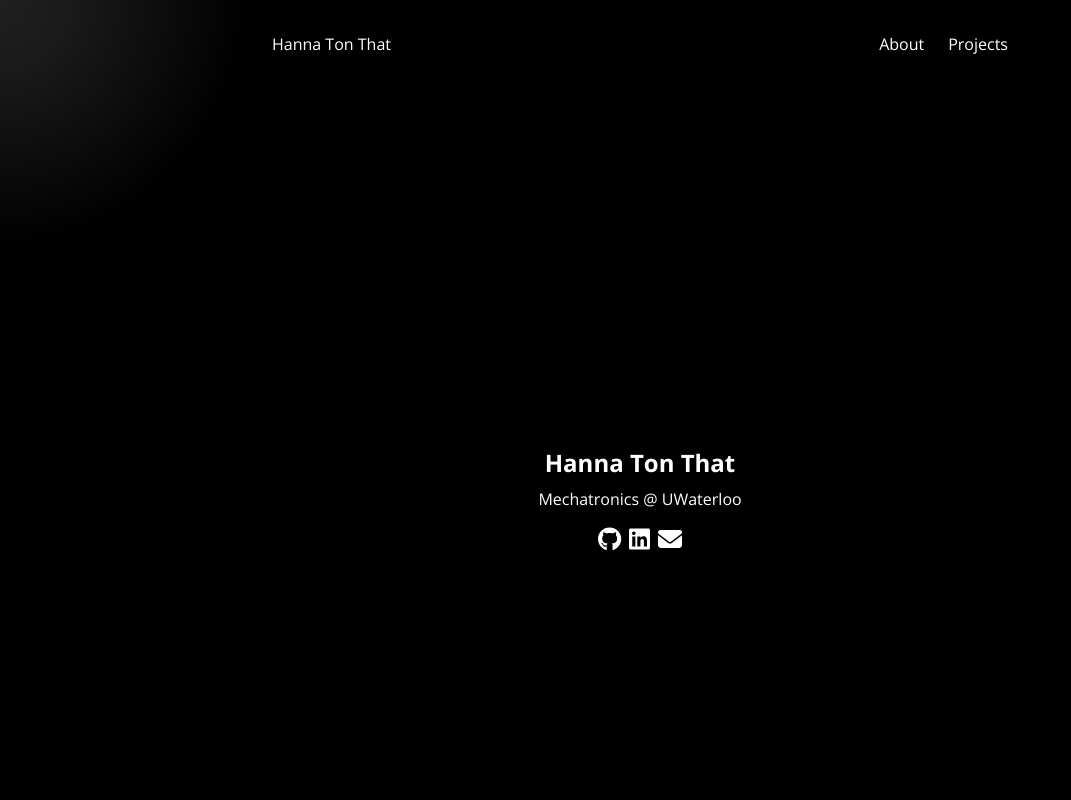
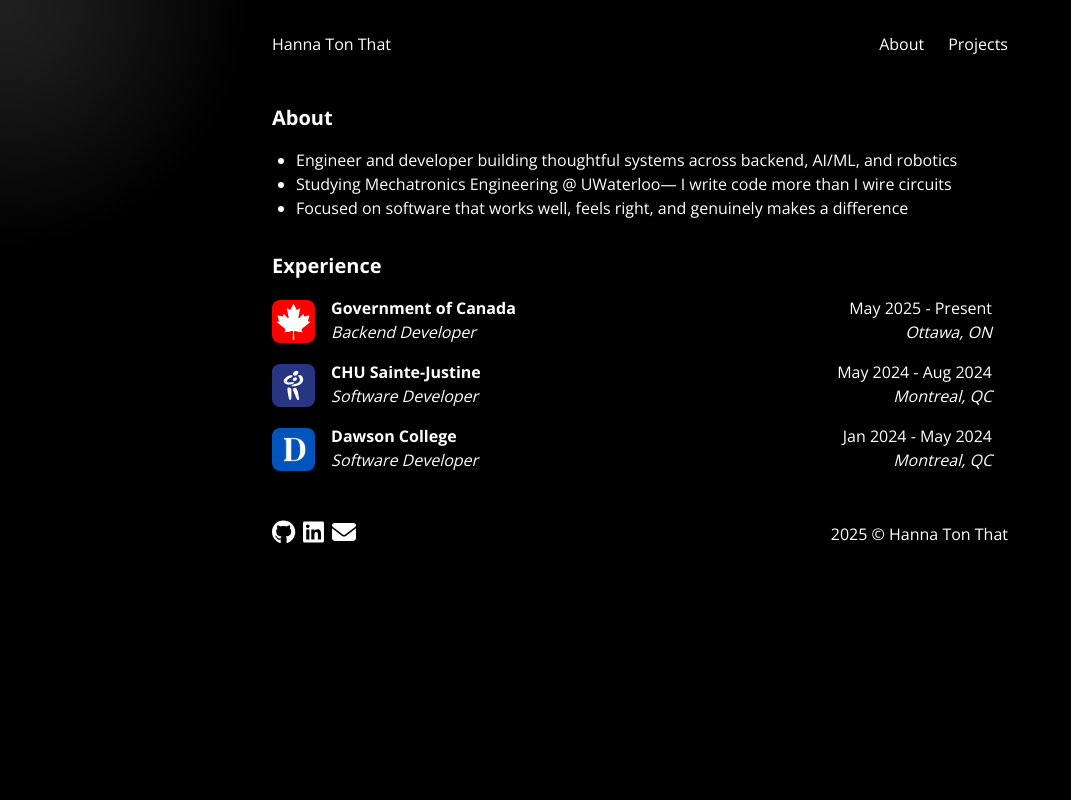
Before and after one commit to hannatonthat/portfolio-v2, a Next.js app: page / in a window 1280 px wide. Shown: the top 800 px of the page, without its empty margins (0-1071 px from the left). Built offline with nearby package versions, Linux system fonts and the light colour scheme.

Commit message:
Delete hero section and move footer text

```diff
--- a/components/About.js
+++ b/components/About.js
@@ -3,7 +3,7 @@
 import StaggeredLine from "@components/StaggeredLine";
 
 export default function About() {
-  let index = 3;
+  let index = 0;
 
   return (
     <div>
--- a/components/Experience.js
+++ b/components/Experience.js
@@ -4,7 +4,7 @@ import ExperienceItem from "@components/ExperienceItem";
 import StaggeredLine from "@components/StaggeredLine";
 
 export default function Experience() {
-  let index = 7;
+  let index = 4;
 
   return (
     <main className="">
--- a/components/Footer.js
+++ b/components/Footer.js
@@ -17,7 +17,6 @@ export default function Footer() {
 
   return (
     <footer className="flex justify-between items-center w-full mt-8 mb-16">
-      <p>2025 © Hanna Ton That</p>
       <div className="flex gap-2">
         <a
           href="https://github.com/hannatonthat"
@@ -44,6 +43,7 @@ export default function Footer() {
           <FontAwesomeIcon icon={faEnvelope} className="text-2xl cursor-pointer transition-transform duration-300 hover:scale-110" />
         </button>
       </div>
+      <p>2025 © Hanna Ton That</p>
     </footer>
   )
 }
--- a/components/Hero.js
+++ /dev/null
@@ -1,64 +0,0 @@
-'use client';
-
-import Navbar from "@components/Navbar"
-import StaggeredLine from "@components/StaggeredLine";
-
-import { FontAwesomeIcon } from "@fortawesome/react-fontawesome";
-import { faGithub, faLinkedin } from "@fortawesome/free-brands-svg-icons";
-import { faEnvelope } from "@fortawesome/free-solid-svg-icons";
-import { useState, useEffect } from "react";
-
-export default function Hero() {
-  let index = 0
-
-  const copyEmail = () => {
-    navigator.clipboard.writeText("htonthat@uwaterloo.ca")
-      .then(() => {
-        alert("Email copied!");
-      })
-      .catch(err => {
-        console.error("Failed to copy email:", err);
-      });
-  };
-
-  return (
-    <section className="relative h-screen flex flex-col justify-center items-center text-center">
-      <div className="absolute top-0 left-0 w-full">
-      </div>
-        <StaggeredLine index={index}>
-          <h1 className="!mb-2">Hanna Ton That</h1>
-        </StaggeredLine>
-        <StaggeredLine index={++index}>
-          <p className="">Mechatronics @ UWaterloo</p>
-        </StaggeredLine>
-        <StaggeredLine index={++index}>
-          <div className="mt-4 flex gap-2">
-            <a
-              href="https://github.com/hannatonthat"
-              target="_blank"
-              rel="noopener noreferrer"
-              className=""
-            >
-              <FontAwesomeIcon icon={faGithub} className="text-2xl transition-transform duration-300 hover:scale-110" />
-            </a>
-
-            <a
-              href="https://www.linkedin.com/in/hannatonthat/"
-              target="_blank"
-              rel="noopener noreferrer"
-              className=""
-            >
-              <FontAwesomeIcon icon={faLinkedin} className="text-2xl transition-transform duration-300 hover:scale-110" />
-            </a>
-
-            <button
-              onClick={copyEmail}
-              className=""
-            >
-              <FontAwesomeIcon icon={faEnvelope} className="text-2xl cursor-pointer transition-transform duration-300 hover:scale-110" />
-            </button>
-          </div>
-        </StaggeredLine>
-    </section>
-  );
-}
--- a/src/app/page.js
+++ b/src/app/page.js
@@ -1,16 +1,11 @@
 'use client';
 
-import Hero from "@components/Hero";
 import About from "@components/About";
 import Experience from '@components/Experience';
 
 export default function Home() {
   return (
     <main>
-      <section id="hero" className="">
-        <Hero />
-      </section>
-
       <section id="about" className="">
         <About />
       </section>
```
